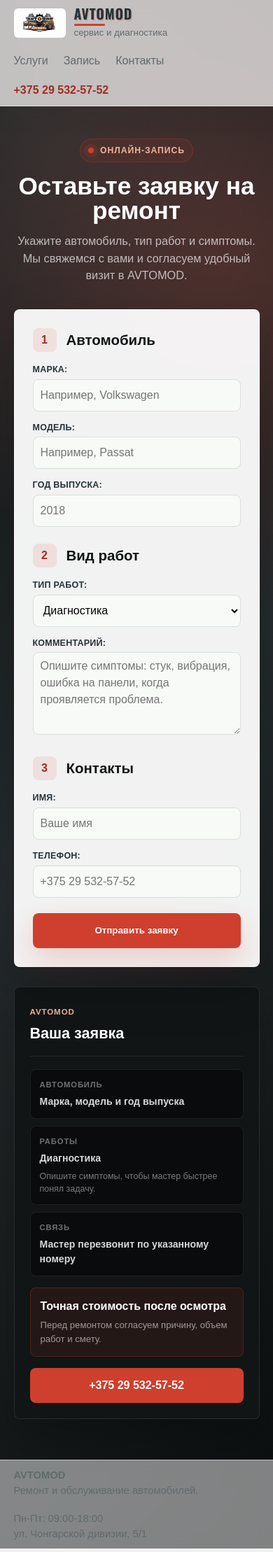
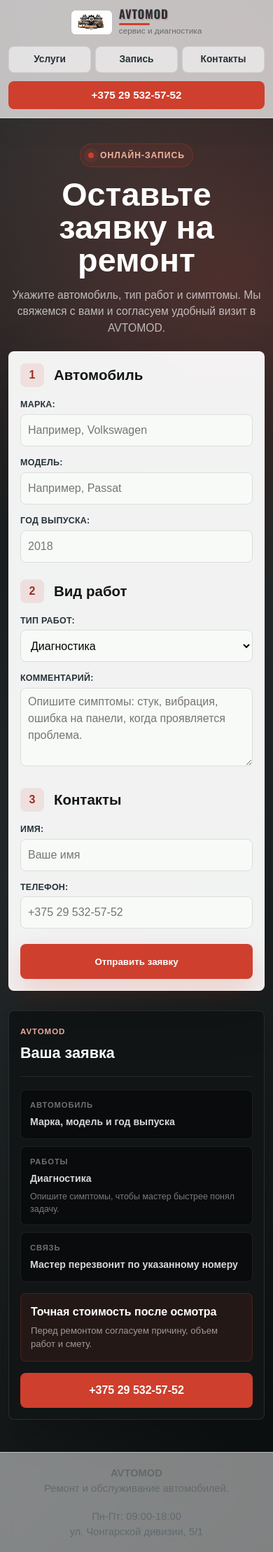
Before and after one commit to yur1on/Project_dany, a Django app: page /appointment/ in a window 390 px wide. Shown: the whole page at 70% size. Run offline with Django 5.2, Linux system fonts and the light colour scheme.

Commit message:
Update appointment

```diff
--- a/services/static/services/css/styles.css
+++ b/services/static/services/css/styles.css
@@ -1356,6 +1356,261 @@ h3 {
 
 }
 
+@media (max-width: 680px) {
+    body {
+        overflow-x: hidden;
+    }
+
+    .site-header {
+        align-items: stretch;
+        gap: 12px;
+        padding: 10px 12px 12px;
+    }
+
+    .brand {
+        width: 100%;
+        justify-content: center;
+        gap: 10px;
+    }
+
+    .brand-logo {
+        width: 58px;
+        height: 34px;
+    }
+
+    .brand-name {
+        font-size: 1.05rem;
+    }
+
+    .brand small {
+        font-size: 0.74rem;
+    }
+
+    .nav {
+        display: grid;
+        grid-template-columns: repeat(3, minmax(0, 1fr));
+        width: 100%;
+        gap: 6px;
+    }
+
+    .nav a {
+        min-height: 38px;
+        display: grid;
+        place-items: center;
+        padding: 8px 6px;
+        border: 1px solid rgba(38, 50, 56, 0.1);
+        border-radius: 8px;
+        background: rgba(255, 255, 255, 0.54);
+        color: var(--deep);
+        font-size: 0.86rem;
+        font-weight: 800;
+        text-align: center;
+    }
+
+    .phone {
+        width: 100%;
+        min-height: 40px;
+        display: grid;
+        place-items: center;
+        border-radius: 8px;
+        background: var(--accent);
+        color: #fff;
+        font-size: 0.95rem;
+    }
+
+    .hero,
+    .appointment-booking,
+    .contacts-hero {
+        padding-right: 12px;
+        padding-left: 12px;
+    }
+
+    .hero {
+        padding-top: 34px;
+        padding-bottom: 44px;
+    }
+
+    .home-hero__grid,
+    .appointment-booking__intro,
+    .appointment-booking__layout,
+    .contacts-hero__inner {
+        width: 100%;
+    }
+
+    .home-hero .hero-title {
+        max-width: 100%;
+        font-size: clamp(2.35rem, 12vw, 3.3rem);
+    }
+
+    .home-hero .lead {
+        max-width: 100%;
+        font-size: 1rem;
+    }
+
+    .home-hero__badge {
+        max-width: 100%;
+        flex-wrap: wrap;
+        justify-content: center;
+    }
+
+    .home-hero__checks,
+    .home-hero__facts,
+    .hero-actions,
+    .home-hero .hero-actions {
+        width: 100%;
+    }
+
+    .home-hero__checks span {
+        min-height: 54px;
+        padding: 12px;
+    }
+
+    .hero-actions .button,
+    .contacts-hero__actions .button {
+        width: 100%;
+    }
+
+    .home-hero__facts {
+        gap: 12px;
+        padding-top: 18px;
+    }
+
+    .home-hero__facts > div {
+        padding: 12px;
+        border: 1px solid rgba(255, 255, 255, 0.1);
+        border-radius: 8px;
+        background: rgba(13, 16, 17, 0.34);
+    }
+
+    .appointment-booking {
+        padding-top: 26px;
+        padding-bottom: 46px;
+    }
+
+    .appointment-booking__intro {
+        margin-bottom: 18px;
+        padding: 10px 0 4px;
+    }
+
+    .appointment-booking__intro h1,
+    .contacts-hero h1 {
+        font-size: clamp(2.2rem, 12vw, 3.1rem);
+    }
+
+    .appointment-booking__intro p,
+    .contacts-hero p {
+        max-width: 100%;
+        font-size: 0.98rem;
+    }
+
+    .appointment-booking__form,
+    .appointment-booking__summary,
+    .contacts-card,
+    .contacts-map,
+    .contacts-service,
+    .service-row {
+        border-radius: 8px;
+    }
+
+    .appointment-booking__form,
+    .appointment-booking__summary {
+        padding: 16px;
+    }
+
+    .appointment-booking .form-grid,
+    .form-grid {
+        grid-template-columns: 1fr;
+    }
+
+    .appointment-booking .form textarea {
+        min-height: 96px;
+    }
+
+    .contacts-hero {
+        padding-top: 42px;
+        padding-bottom: 72px;
+    }
+
+    .contacts-layout,
+    .contacts-service,
+    .services-dark-hero,
+    .services-filter,
+    .services-list,
+    .services-dark-note {
+        width: calc(100% - 24px);
+    }
+
+    .contacts-layout {
+        margin-top: -42px;
+        padding-bottom: 42px;
+    }
+
+    .contacts-card {
+        min-height: auto;
+        padding: 18px;
+    }
+
+    .contacts-card__top {
+        margin-bottom: 18px;
+    }
+
+    .contacts-map__header,
+    .contacts-map__footer,
+    .contacts-service {
+        gap: 14px;
+    }
+
+    .contacts-map__frame {
+        height: 320px;
+    }
+
+    .services-dark-hero {
+        padding-top: 34px;
+        padding-bottom: 28px;
+        text-align: center;
+    }
+
+    .services-search-panel {
+        width: 100%;
+        padding: 14px;
+    }
+
+    .services-filter {
+        justify-content: stretch;
+        gap: 6px;
+        padding-top: 14px;
+    }
+
+    .services-filter__button {
+        flex: 1 1 calc(50% - 6px);
+        min-height: 40px;
+        padding: 9px 10px;
+        text-align: center;
+        white-space: normal;
+    }
+
+    .service-row {
+        gap: 14px;
+        padding: 16px;
+    }
+
+    .service-row__actions {
+        flex-direction: column;
+        width: 100%;
+    }
+
+    .service-row__actions button,
+    .service-row__actions a {
+        width: 100%;
+    }
+
+    .footer {
+        align-items: center;
+        padding: 18px 12px;
+        text-align: center;
+    }
+}
+
 @media (max-width: 1100px) and (min-width: 861px) {
     .home-hero__checks {
         grid-template-columns: repeat(2, minmax(0, 1fr));
@@ -2410,11 +2665,11 @@ h3 {
     .services-filter,
     .services-list,
     .services-dark-note {
-        width: min(100% - 32px, 1280px);
+        width: calc(100% - 24px);
     }
 
     .services-dark-hero {
-        padding-top: 42px;
+        padding-top: 34px;
     }
 
     .services-dark-hero h1 {
```
